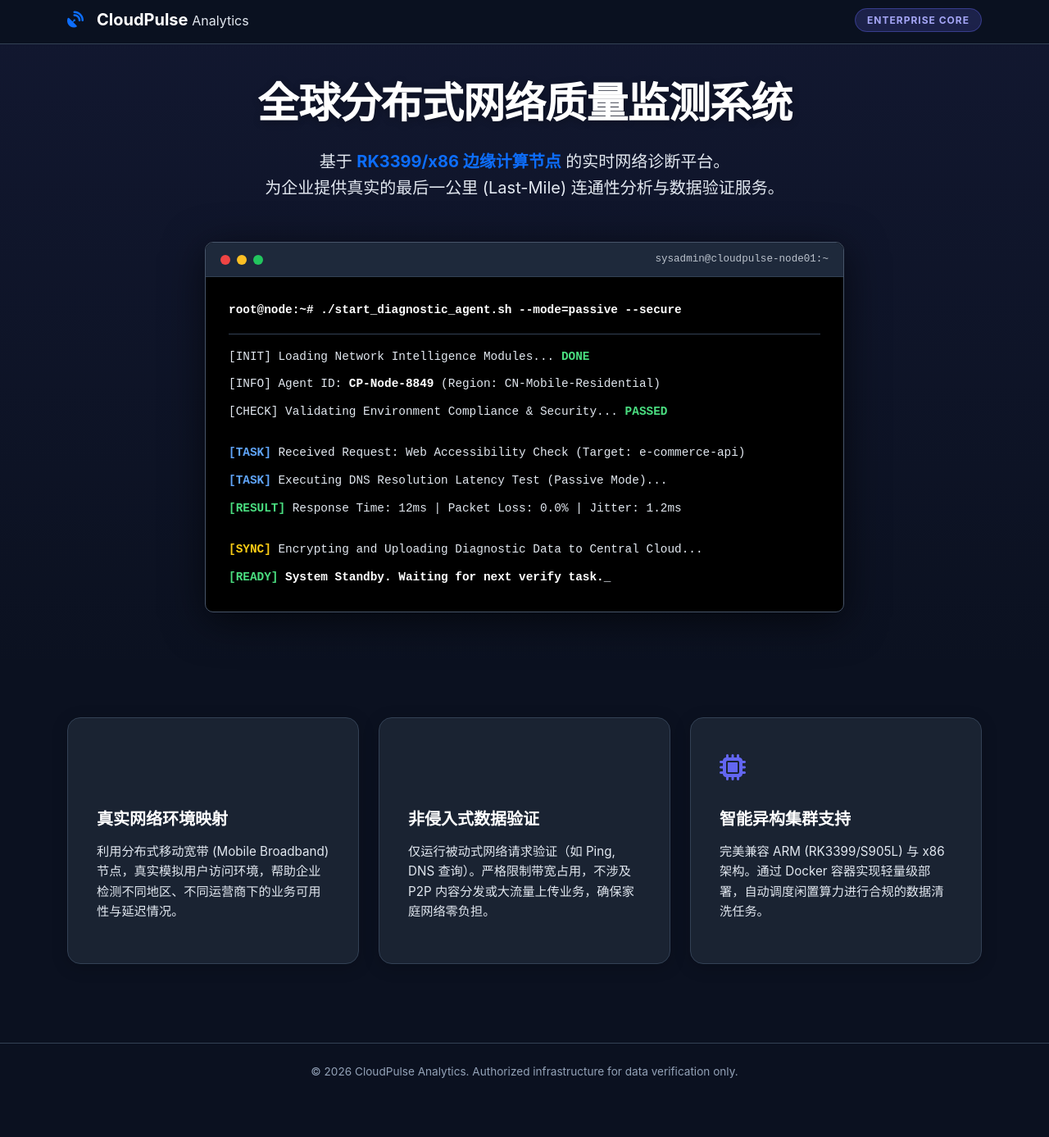
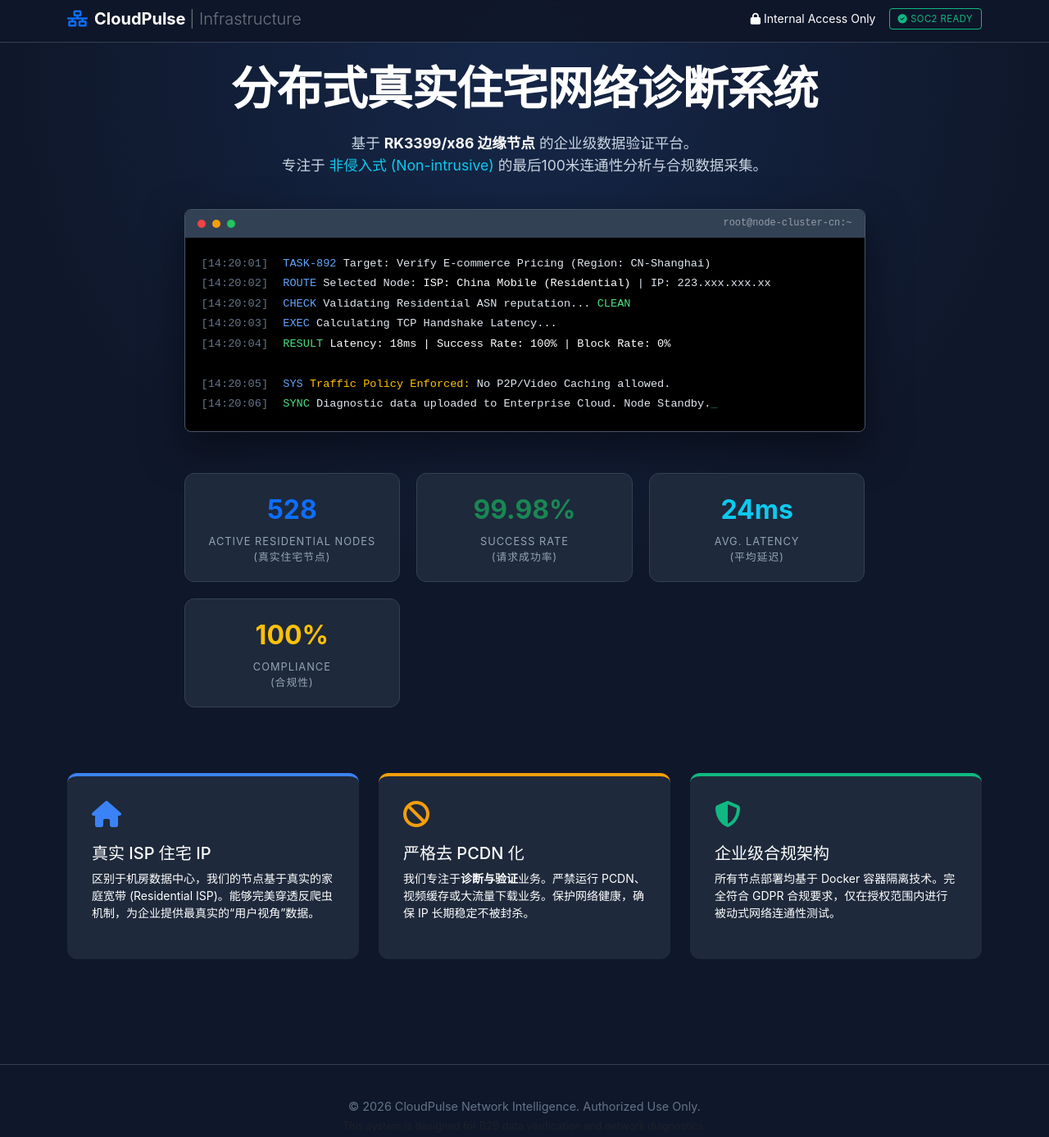
Before and after one commit to chuanyin888/my-nodes, a plain HTML site: page index.html in a window 1280 px wide. Shown: the part 5-1392 px from the top of the page at 82% size. Before the commit the page ends 1348 px from the top, so only its background shows below. Drawn offline with nearby package versions, Linux system fonts and the light colour scheme.

Commit message:
Update index.html

```diff
--- a/index.html
+++ b/index.html
@@ -3,143 +3,149 @@
 <head>
     <meta charset="UTF-8">
     <meta name="viewport" content="width=device-width, initial-scale=1.0">
-    <title>CloudPulse | Distributed Network Intelligence</title>
+    <title>CloudPulse | Enterprise Network Intelligence</title>
     <link href="https://cdn.bootcdn.net/ajax/libs/twitter-bootstrap/5.3.0/css/bootstrap.min.css" rel="stylesheet">
     <link rel="stylesheet" href="https://cdnjs.cloudflare.com/ajax/libs/font-awesome/6.4.0/css/all.min.css">
     <style>
-        /* 定义高对比度颜色变量 */
+        /* 核心配色：深蓝科技风，高对比度 */
         :root {
-            --bg-color: #0b1120; /* 更深的背景色 */
-            --card-bg: #1a2332;  /* 卡片背景 */
-            --primary: #6366f1;  /* 主色调紫 */
-            --success: #22c55e;  /* 成功绿 */
-            --text-main: #ffffff; /* 强制纯白主文字 */
-            --text-sub: #e2e8f0;  /* 高亮浅灰辅助文字 */
+            --bg-body: #0f172a;
+            --bg-card: #1e293b;
+            --text-main: #ffffff;
+            --text-sub: #cbd5e1;
+            --accent: #3b82f6; /* 科技蓝 */
+            --success: #10b981; /* 状态绿 */
         }
 
-        /* 全局样式重置 */
-        body {
-            background-color: var(--bg-color);
-            color: var(--text-main) !important; /* 强制覆盖所有默认颜色 */
-            font-family: 'Inter', -apple-system, BlinkMacSystemFont, sans-serif;
-            line-height: 1.6;
-        }
-
-        h1, h2, h3, h4, h5, h6 {
-            color: var(--text-main) !important; /* 确保标题纯白 */
-        }
-
-        /* 自定义辅助文字颜色类，替代 Bootstrap 的 text-muted */
-        .text-sub-light {
-            color: var(--text-sub) !important;
-        }
+        body { background-color: var(--bg-body); color: var(--text-main); font-family: 'Inter', system-ui, sans-serif; }
 
         /* 导航栏 */
-        .navbar { background: rgba(11, 17, 32, 0.95); border-bottom: 1px solid #334155; backdrop-filter: blur(10px); }
-        .badge-pro { background: rgba(99, 102, 241, 0.2); color: #a5a6f6; padding: 6px 14px; border-radius: 20px; font-size: 0.75rem; font-weight: 700; letter-spacing: 1px; border: 1px solid rgba(99, 102, 241, 0.4); }
+        .navbar { background: rgba(15, 23, 42, 0.95); border-bottom: 1px solid #334155; backdrop-filter: blur(10px); }
+        .badge-compliance { border: 1px solid var(--success); color: var(--success); font-size: 0.7rem; padding: 4px 10px; border-radius: 4px; letter-spacing: 0.5px; }
 
         /* 英雄区域 */
-        .hero-section { padding: 100px 0 80px; background: linear-gradient(180deg, rgba(99, 102, 241, 0.08) 0%, transparent 100%); }
-        .hero-title { font-size: 3.2rem; font-weight: 800; letter-spacing: -1px; margin-bottom: 25px; text-shadow: 0 2px 10px rgba(0,0,0,0.3); }
-        .hero-subtitle { color: var(--text-sub); font-size: 1.25rem; max-width: 680px; margin: 0 auto 50px; font-weight: 400; }
+        .hero { padding: 80px 0; background: radial-gradient(circle at 50% 10%, rgba(59, 130, 246, 0.15), transparent 60%); }
+        .hero h1 { font-weight: 800; letter-spacing: -1px; margin-bottom: 20px; }
+        .hero p { color: var(--text-sub); font-size: 1.1rem; max-width: 700px; margin: 0 auto 40px; }
 
-        /* 终端窗口 - 高清版 */
-        .console-wrapper { background: #000000; border: 1px solid #475569; border-radius: 10px; box-shadow: 0 10px 50px rgba(0, 0, 0, 0.6); font-family: 'JetBrains Mono', monospace; font-size: 0.9rem; max-width: 780px; margin: 0 auto; text-align: left; overflow: hidden; }
-        .console-header { background: #1e293b; padding: 10px 18px; display: flex; align-items: center; border-bottom: 1px solid #334155; }
-        .console-dot { width: 12px; height: 12px; border-radius: 50%; margin-right: 8px; }
-        .console-body { padding: 28px; color: #e2e8f0; line-height: 1.8; }
+        /* 模拟终端 - 数据流 */
+        .terminal { background: #000; border: 1px solid #475569; border-radius: 8px; font-family: 'JetBrains Mono', monospace; font-size: 0.85rem; text-align: left; box-shadow: 0 20px 50px rgba(0,0,0,0.5); overflow: hidden; }
+        .terminal-header { background: #334155; padding: 8px 15px; display: flex; gap: 8px; align-items: center; }
+        .dot { width: 10px; height: 10px; border-radius: 50%; }
+        .terminal-body { padding: 20px; line-height: 1.8; color: #e2e8f0; }
+        .log-time { color: #64748b; margin-right: 10px; }
+        .log-success { color: #4ade80; }
+        .log-info { color: #60a5fa; }
 
-        /* 终端颜色 */
-        .status-ok { color: #4ade80; font-weight: 600; }
-        .status-info { color: #60a5fa; font-weight: 600; }
-        .status-warn { color: #facc15; font-weight: 600; }
-        .cmd-line { color: #fff; margin-bottom: 15px; border-bottom: 1px solid #334155; padding-bottom: 15px; font-weight: 600; }
-        .highlight-text { color: #fff; font-weight: 700; }
+        /* 数据可视化矩阵 - 满足第4点 */
+        .data-grid { display: grid; grid-template-columns: repeat(auto-fit, minmax(200px, 1fr)); gap: 20px; margin-top: 50px; }
+        .data-card { background: var(--bg-card); padding: 20px; border-radius: 12px; border: 1px solid #334155; text-align: center; }
+        .data-value { font-size: 2rem; font-weight: 700; color: #fff; }
+        .data-label { font-size: 0.8rem; text-transform: uppercase; color: #94a3b8; letter-spacing: 1px; margin-top: 5px; }
 
-        /* 特性卡片 - 高对比 */
-        .feature-card { background: var(--card-bg); padding: 35px; border-radius: 16px; height: 100%; border: 1px solid #334155; transition: all 0.3s ease; box-shadow: 0 4px 20px rgba(0,0,0,0.2); }
-        .feature-card:hover { border-color: var(--primary); transform: translateY(-8px); box-shadow: 0 15px 30px rgba(99, 102, 241, 0.2); }
-        .icon-box { font-size: 2rem; color: var(--primary); margin-bottom: 25px; }
-        .feature-card p { color: var(--text-sub) !important; font-size: 0.95rem; }
+        /* 特性卡片 */
+        .feature-box { background: var(--bg-card); padding: 30px; border-radius: 12px; height: 100%; border-top: 4px solid var(--accent); transition: transform 0.3s; }
+        .feature-box:hover { transform: translateY(-5px); }
+        .icon { font-size: 2rem; color: var(--accent); margin-bottom: 20px; }
 
-        /* 页脚 */
-        .footer { border-top: 1px solid #334155; background: #0b1120; }
-        .footer-text { color: #94a3b8 !important; font-size: 0.85rem; }
+        /* 底部声明 */
+        footer { border-top: 1px solid #334155; margin-top: 80px; padding: 40px 0; color: #64748b; font-size: 0.9rem; }
     </style>
 </head>
 <body>
 
     <nav class="navbar navbar-expand-lg fixed-top">
         <div class="container">
-            <a class="navbar-brand fw-bold text-white" href="#"><i class="fas fa-satellite-dish me-3 text-primary"></i>CloudPulse <span class="text-sub-light fw-normal fs-6">Analytics</span></a>
-            <div class="ms-auto">
-                <span class="badge-pro">ENTERPRISE CORE</span>
+            <a class="navbar-brand fw-bold text-white" href="#"><i class="fas fa-network-wired me-2 text-primary"></i>CloudPulse <span class="fw-light text-secondary">| Infrastructure</span></a>
+            <div class="ms-auto d-flex gap-3 align-items-center">
+                <span class="text-sub small"><i class="fas fa-lock me-1"></i>Internal Access Only</span>
+                <span class="badge-compliance"><i class="fas fa-check-circle me-1"></i>SOC2 READY</span>
             </div>
         </div>
     </nav>
 
-    <section class="hero-section text-center px-3">
+    <section class="hero text-center">
         <div class="container">
-            <h1 class="hero-title">全球分布式网络质量监测系统</h1>
-            <p class="hero-subtitle">
-                基于 <span class="highlight-text text-primary">RK3399/x86 边缘计算节点</span> 的实时网络诊断平台。
-                <br>为企业提供真实的最后一公里 (Last-Mile) 连通性分析与数据验证服务。
+            <h1 class="display-4">分布式真实住宅网络诊断系统</h1>
+            <p>
+                基于 <span class="text-white fw-bold">RK3399/x86 边缘节点</span> 的企业级数据验证平台。
+                <br>专注于 <span class="text-info">非侵入式 (Non-intrusive)</span> 的最后100米连通性分析与合规数据采集。
             </p>
 
-            <div class="console-wrapper">
-                <div class="console-header">
-                    <div class="console-dot" style="background:#ef4444"></div>
-                    <div class="console-dot" style="background:#fbbf24"></div>
-                    <div class="console-dot" style="background:#22c55e"></div>
-                    <span class="ms-auto text-sub-light small" style="opacity: 0.8;">sysadmin@cloudpulse-node01:~</span>
-                </div>
-                <div class="console-body">
-                    <div class="cmd-line">root@node:~# ./start_diagnostic_agent.sh --mode=passive --secure</div>
+            <div class="row justify-content-center">
+                <div class="col-lg-9">
+                    <div class="terminal">
+                        <div class="terminal-header">
+                            <div class="dot" style="background:#ef4444"></div>
+                            <div class="dot" style="background:#f59e0b"></div>
+                            <div class="dot" style="background:#22c55e"></div>
+                            <span class="ms-auto text-light small opacity-50">root@node-cluster-cn:~</span>
+                        </div>
+                        <div class="terminal-body">
+                            <div><span class="log-time">[14:20:01]</span> <span class="log-info">TASK-892</span> Target: Verify E-commerce Pricing (Region: CN-Shanghai)</div>
+                            <div><span class="log-time">[14:20:02]</span> <span class="log-info">ROUTE</span> Selected Node: <span class="text-white">ISP: China Mobile (Residential)</span> | IP: 223.xxx.xxx.xx</div>
+                            <div><span class="log-time">[14:20:02]</span> <span class="log-info">CHECK</span> Validating Residential ASN reputation... <span class="log-success">CLEAN</span></div>
+                            <div><span class="log-time">[14:20:03]</span> <span class="log-info">EXEC</span> Calculating TCP Handshake Latency...</div>
+                            <div><span class="log-time">[14:20:04]</span> <span class="log-success">RESULT</span> <span class="text-white">Latency: 18ms | Success Rate: 100% | Block Rate: 0%</span></div>
+                            <br>
+                            <div><span class="log-time">[14:20:05]</span> <span class="log-info">SYS</span> <span class="text-warning">Traffic Policy Enforced:</span> No P2P/Video Caching allowed.</div>
+                            <div><span class="log-time">[14:20:06]</span> <span class="log-success">SYNC</span> Diagnostic data uploaded to Enterprise Cloud. Node Standby.<span class="text-success fw-bold">_</span></div>
+                        </div>
+                    </div>
 
-                    <div class="mb-2"><span class="text-sub-light">[INIT]</span> Loading Network Intelligence Modules... <span class="status-ok">DONE</span></div>
-                    <div class="mb-2"><span class="text-sub-light">[INFO]</span> Agent ID: <span class="highlight-text">CP-Node-8849</span> (Region: CN-Mobile-Residential)</div>
-                    <div class="mb-2"><span class="text-sub-light">[CHECK]</span> Validating Environment Compliance & Security... <span class="status-ok">PASSED</span></div>
-
-                    <div class="mb-2 mt-4"><span class="status-info">[TASK]</span> Received Request: Web Accessibility Check (Target: e-commerce-api)</div>
-                    <div class="mb-2"><span class="status-info">[TASK]</span> Executing DNS Resolution Latency Test (Passive Mode)...</div>
-                    <div class="mb-2"><span class="status-ok">[RESULT]</span> Response Time: 12ms | Packet Loss: 0.0% | Jitter: 1.2ms</div>
-
-                    <div class="mb-2 mt-4"><span class="status-warn">[SYNC]</span> Encrypting and Uploading Diagnostic Data to Central Cloud...</div>
-                    <div><span class="status-ok">[READY]</span> <span class="highlight-text">System Standby. Waiting for next verify task.</span><span class="status-ok_">_</span></div>
+                    <div class="data-grid">
+                        <div class="data-card">
+                            <div class="data-value text-primary">528</div>
+                            <div class="data-label">Active Residential Nodes<br>(真实住宅节点)</div>
+                        </div>
+                        <div class="data-card">
+                            <div class="data-value text-success">99.98%</div>
+                            <div class="data-label">Success Rate<br>(请求成功率)</div>
+                        </div>
+                        <div class="data-card">
+                            <div class="data-value text-info">24ms</div>
+                            <div class="data-label">Avg. Latency<br>(平均延迟)</div>
+                        </div>
+                        <div class="data-card">
+                            <div class="data-value text-warning">100%</div>
+                            <div class="data-label">Compliance<br>(合规性)</div>
+                        </div>
+                    </div>
                 </div>
             </div>
         </div>
     </section>
 
-    <section class="container py-5">
+    <section class="container pb-5">
         <div class="row g-4">
             <div class="col-md-4">
-                <div class="feature-card">
-                    <div class="icon-box"><i class="fas fa-chart-network"></i></div>
-                    <h5 class="fw-bold mb-3">真实网络环境映射</h5>
-                    <p>利用分布式移动宽带 (Mobile Broadband) 节点，真实模拟用户访问环境，帮助企业检测不同地区、不同运营商下的业务可用性与延迟情况。</p>
+                <div class="feature-box">
+                    <i class="fas fa-home icon"></i>
+                    <h5 class="text-white">真实 ISP 住宅 IP</h5>
+                    <p class="text-sub small">区别于机房数据中心，我们的节点基于真实的家庭宽带 (Residential ISP)。能够完美穿透反爬虫机制，为企业提供最真实的“用户视角”数据。</p>
                 </div>
             </div>
             <div class="col-md-4">
-                <div class="feature-card">
-                    <div class="icon-box"><i class="fas fa-shield-check"></i></div>
-                    <h5 class="fw-bold mb-3">非侵入式数据验证</h5>
-                    <p>仅运行被动式网络请求验证（如 Ping, DNS 查询）。严格限制带宽占用，不涉及 P2P 内容分发或大流量上传业务，确保家庭网络零负担。</p>
+                <div class="feature-box" style="border-top-color: #f59e0b;">
+                    <i class="fas fa-ban icon" style="color: #f59e0b;"></i>
+                    <h5 class="text-white">严格去 PCDN 化</h5>
+                    <p class="text-sub small">我们专注于<strong class="text-white">诊断与验证</strong>业务。严禁运行 PCDN、视频缓存或大流量下载业务。保护网络健康，确保 IP 长期稳定不被封杀。</p>
                 </div>
             </div>
             <div class="col-md-4">
-                <div class="feature-card">
-                    <div class="icon-box"><i class="fas fa-microchip"></i></div>
-                    <h5 class="fw-bold mb-3">智能异构集群支持</h5>
-                    <p>完美兼容 ARM (RK3399/S905L) 与 x86 架构。通过 Docker 容器实现轻量级部署，自动调度闲置算力进行合规的数据清洗任务。</p>
+                <div class="feature-box" style="border-top-color: #10b981;">
+                    <i class="fas fa-shield-alt icon" style="color: #10b981;"></i>
+                    <h5 class="text-white">企业级合规架构</h5>
+                    <p class="text-sub small">所有节点部署均基于 Docker 容器隔离技术。完全符合 GDPR 合规要求，仅在授权范围内进行被动式网络连通性测试。</p>
                 </div>
             </div>
         </div>
     </section>
 
-    <footer class="footer text-center py-4 mt-5">
+    <footer class="text-center">
         <div class="container">
-            <p class="footer-text mb-0">&copy; 2026 CloudPulse Analytics. Authorized infrastructure for data verification only.</p>
+            <p class="mb-1">© 2026 CloudPulse Network Intelligence. Authorized Use Only.</p>
+            <p class="small text-muted">This system is designed for B2B data verification and network diagnostics.</p>
         </div>
     </footer>
 
```
